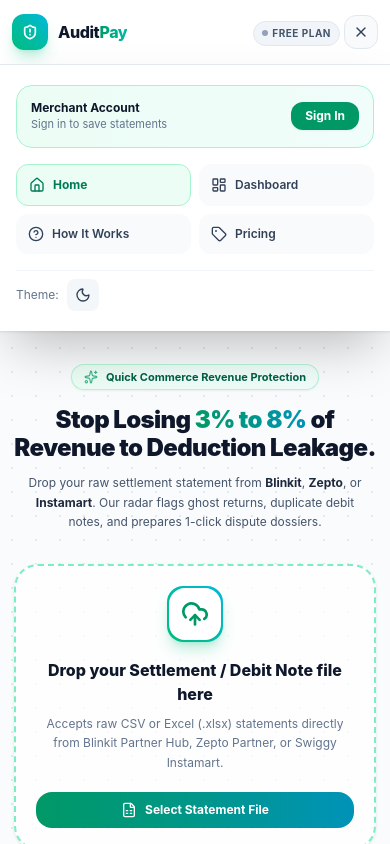
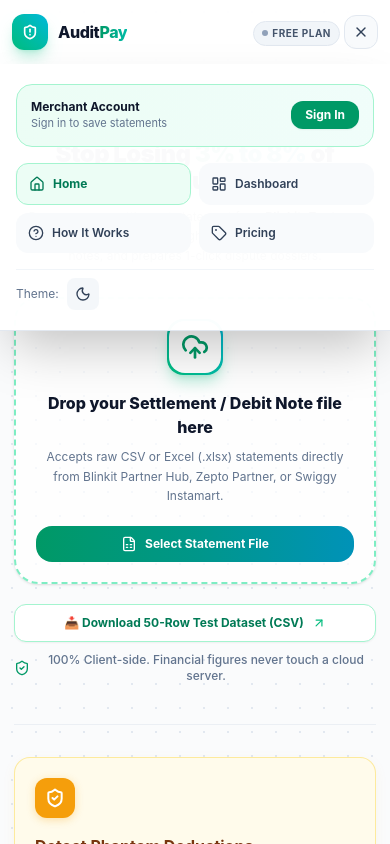
Before and after one commit to KrishnaKhandelwal/AuditPay, a Next.js app: page / in a window 390 px wide. Both pictures are taken after a click on the button "Toggle navigation menu". Shown: the top 844 px of the page. Built offline with nearby package versions, Linux system fonts and the light colour scheme.

Commit message:
fix(navbar): make mobile hamburger menu float over page content without shifting layout

```diff
--- a/src/components/Navbar.tsx
+++ b/src/components/Navbar.tsx
@@ -302,9 +302,18 @@
 
       </div>
 
-      {/* Mobile Navigation Drawer / Panel */}
+      {/* Mobile Navigation Drawer / Panel (Floats OVER page content without shifting) */}
       {mobileMenuOpen && (
-        <div className="md:hidden border-t border-slate-200 dark:border-slate-800 bg-white/98 dark:bg-slate-950/98 backdrop-blur-2xl px-4 py-5 shadow-2xl animate-in slide-in-from-top-2 duration-200 space-y-4 max-h-[calc(100vh-4.5rem)] overflow-y-auto">
+        <>
+          {/* Backdrop overlay below header to close on outside tap */}
+          <div
+            onClick={() => setMobileMenuOpen(false)}
+            className="md:hidden fixed inset-0 top-16 bg-slate-950/40 dark:bg-black/60 backdrop-blur-xs z-40 animate-in fade-in duration-200"
+            aria-hidden="true"
+          />
+
+          {/* Floating Mobile Drawer */}
+          <div className="md:hidden absolute top-full left-0 right-0 w-full border-b border-slate-200 dark:border-slate-800 bg-white/98 dark:bg-slate-950/98 backdrop-blur-2xl px-4 py-5 shadow-2xl animate-in slide-in-from-top-2 duration-200 space-y-4 max-h-[calc(100vh-4.5rem)] overflow-y-auto z-50">
 
           {/* User profile card in mobile drawer if logged in */}
           {isAuthenticated && user ? (
@@ -447,6 +456,7 @@
           </div>
 
         </div>
+        </>
       )}
 
     </header>
```
